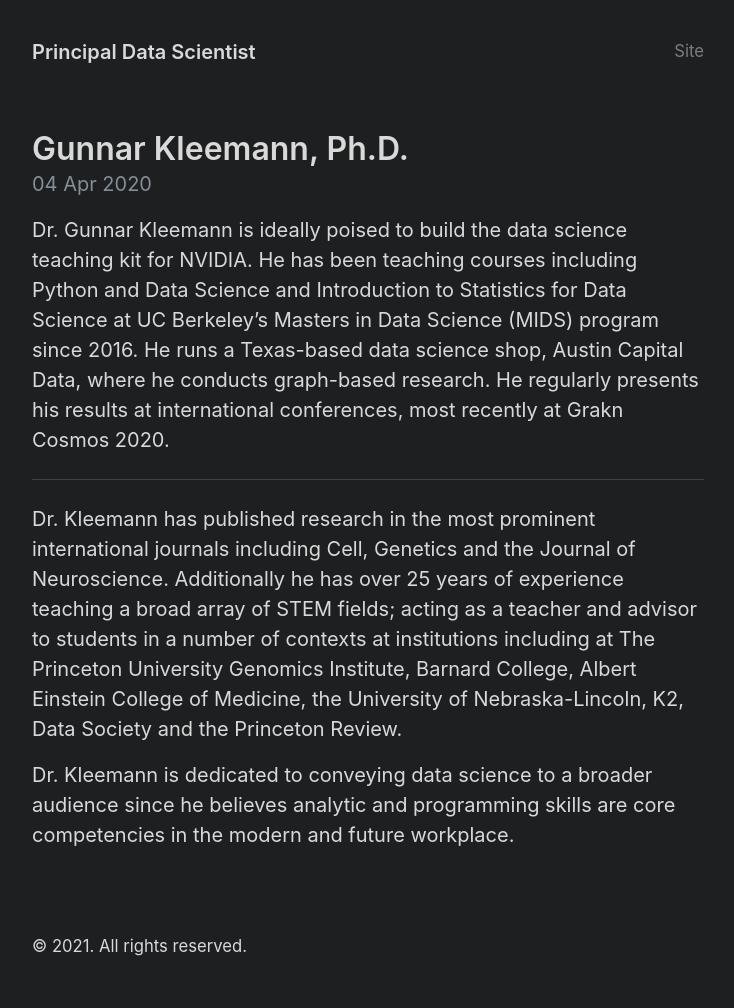
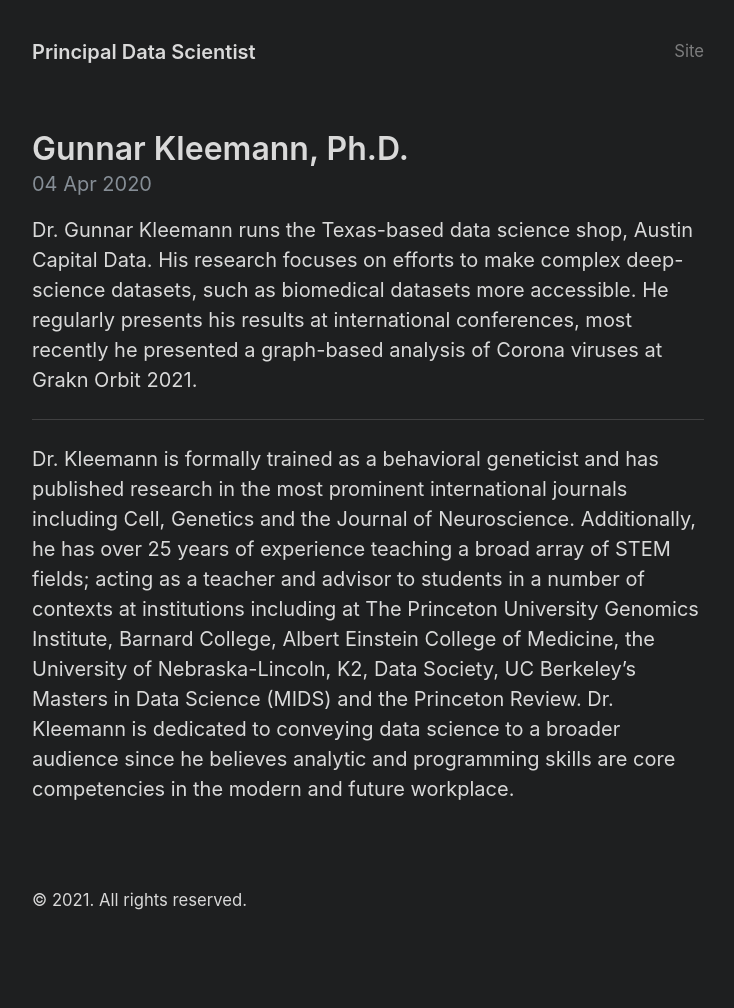
Before and after one commit to CapitalData/Gunnar, a Jekyll site: the page built from _posts/2020-04-04-introduction.md, in a window 1280 px wide. Shown: the whole page, without its empty margins (272-1006 px from the left). Built offline with Jekyll 4.4.1, drawn with Linux system fonts in a browser that asks for light colours; after the commit the page ends 962 px from its top, so only the background shows below that.

Commit message:
Update 2020-04-04-introduction.md
updated text

```diff
--- a/_posts/2020-04-04-introduction.md
+++ b/_posts/2020-04-04-introduction.md
@@ -3,10 +3,8 @@ layout: post
 title: Gunnar Kleemann, Ph.D.
 ---
 
-Dr. Gunnar Kleemann is ideally poised to build the data science teaching kit for NVIDIA. He has been teaching courses including Python and Data Science and Introduction to Statistics for Data Science at UC Berkeley’s Masters in Data Science (MIDS) program since 2016. He runs a Texas-based data science shop, Austin Capital Data, where he conducts graph-based research. He regularly presents his results at international conferences, most recently at Grakn Cosmos 2020.
+Dr. Gunnar Kleemann runs the Texas-based data science shop, Austin Capital Data. His research focuses on efforts to make complex deep-science datasets, such as biomedical datasets more accessible.  He regularly presents his results at international conferences, most recently he presented a graph-based analysis of Corona viruses at Grakn Orbit 2021.
 
 -----
 
-Dr. Kleemann has published research in the most prominent international journals including Cell, Genetics and the Journal of Neuroscience. Additionally he has over 25 years of experience teaching a broad array of STEM fields; acting as a teacher and advisor to students in a number of contexts at institutions including at The Princeton University Genomics Institute, Barnard College, Albert Einstein College of Medicine, the University of Nebraska-Lincoln, K2, Data Society and the Princeton Review.
-
-Dr. Kleemann is dedicated to conveying data science to a broader audience since he believes analytic and programming skills are core competencies in the modern and future workplace.
+Dr. Kleemann is formally trained as a behavioral geneticist and has published research in the most prominent international journals including Cell, Genetics and the Journal of Neuroscience. Additionally, he has over 25 years of experience teaching a broad array of STEM fields; acting as a teacher and advisor to students in a number of contexts at institutions including at The Princeton University Genomics Institute, Barnard College, Albert Einstein College of Medicine, the University of Nebraska-Lincoln, K2, Data Society, UC Berkeley’s Masters in Data Science (MIDS) and the Princeton Review. Dr. Kleemann is dedicated to conveying data science to a broader audience since he believes analytic and programming skills are core competencies in the modern and future workplace.
```
